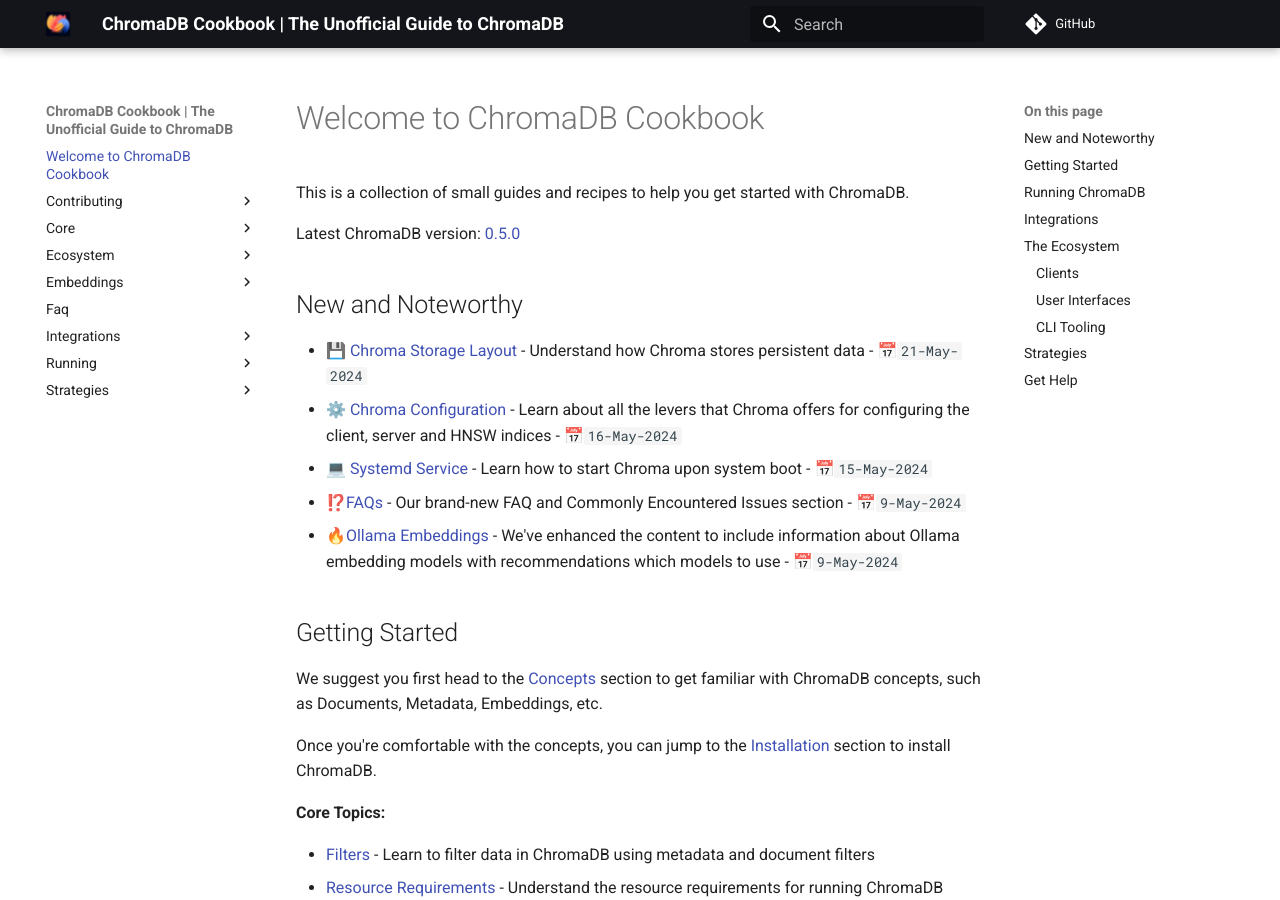
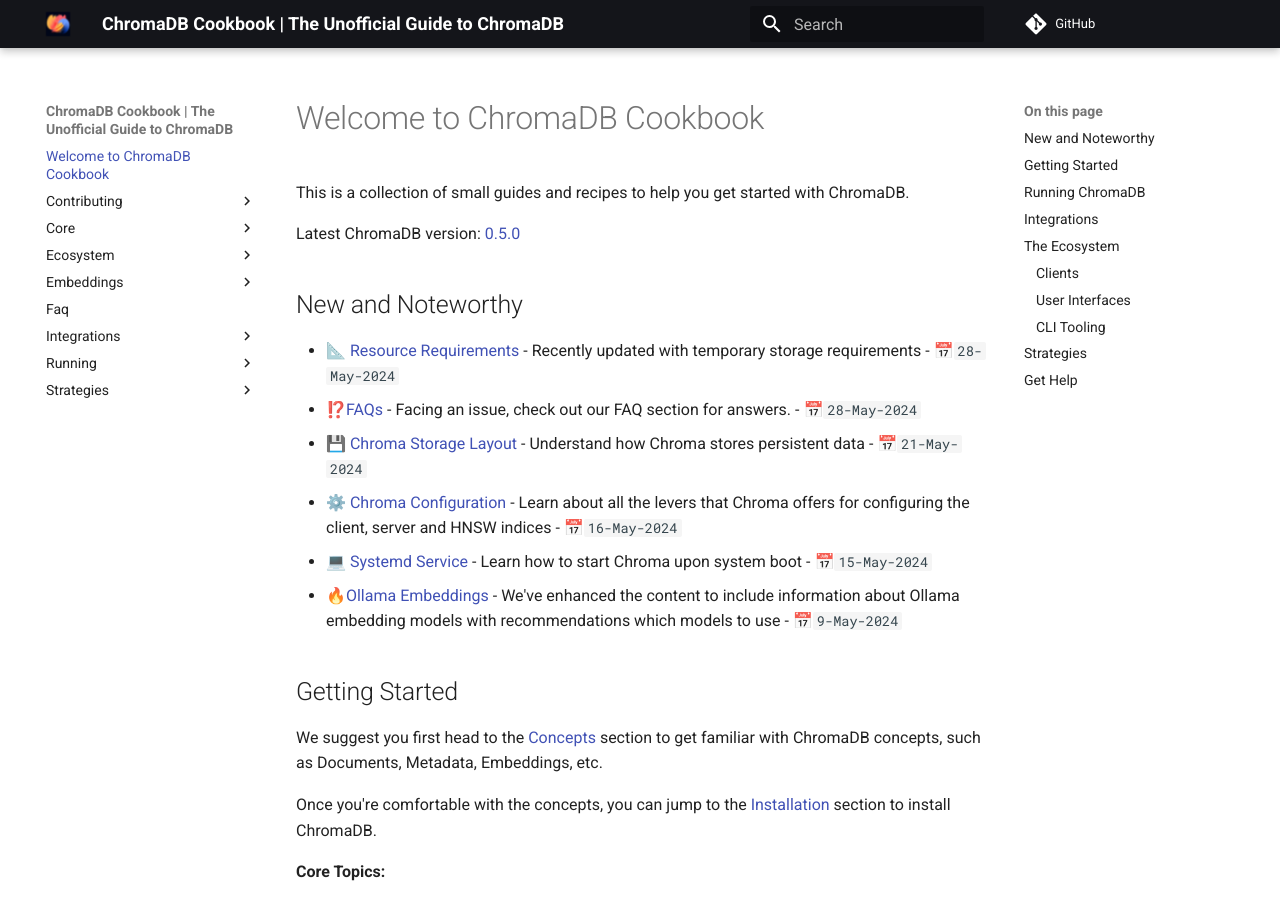
Before and after one commit to amikos-tech/chroma-cookbook, an MkDocs documentation site: the page built from docs/index.md, in a window 1280 px wide and 900 px high. Built offline with MkDocs 1.6.1 and Material for MkDocs 9.7.7, drawn with Linux system fonts in a browser that asks for light colours; comment, search, counter and statistics services are not loaded.

Commit message:
chore: Recently updated section

```diff
--- a/docs/index.md
+++ b/docs/index.md
@@ -6,10 +6,11 @@
 
 ## New and Noteworthy
 
+- 📐 [Resource Requirements](core/resources.md) - Recently updated with temporary storage requirements - 📅`28-May-2024`
+- ⁉️[FAQs](faq/index.md) - Facing an issue, check out our FAQ section for answers. - 📅`28-May-2024`
 - 💾 [Chroma Storage Layout](core/storage-layout.md) - Understand how Chroma stores persistent data - 📅`21-May-2024`
 - ⚙️ [Chroma Configuration](core/configuration.md) - Learn about all the levers that Chroma offers for configuring the client, server and HNSW indices - 📅`16-May-2024`
 - 💻 [Systemd Service](running/systemd-service.md) - Learn how to start Chroma upon system boot - 📅`15-May-2024`
-- ⁉️[FAQs](faq/index.md) - Our brand-new FAQ and Commonly Encountered Issues section - 📅`9-May-2024`
 - 🔥[Ollama Embeddings](integrations/ollama/embeddings.md) - We've enhanced the content to include information about
   Ollama embedding models with recommendations which models to use - 📅`9-May-2024`
 
```
Also changed, not shown: docs/core/resources.md (+1 -1 lines), docs/faq/index.md (+5 -0 lines).
